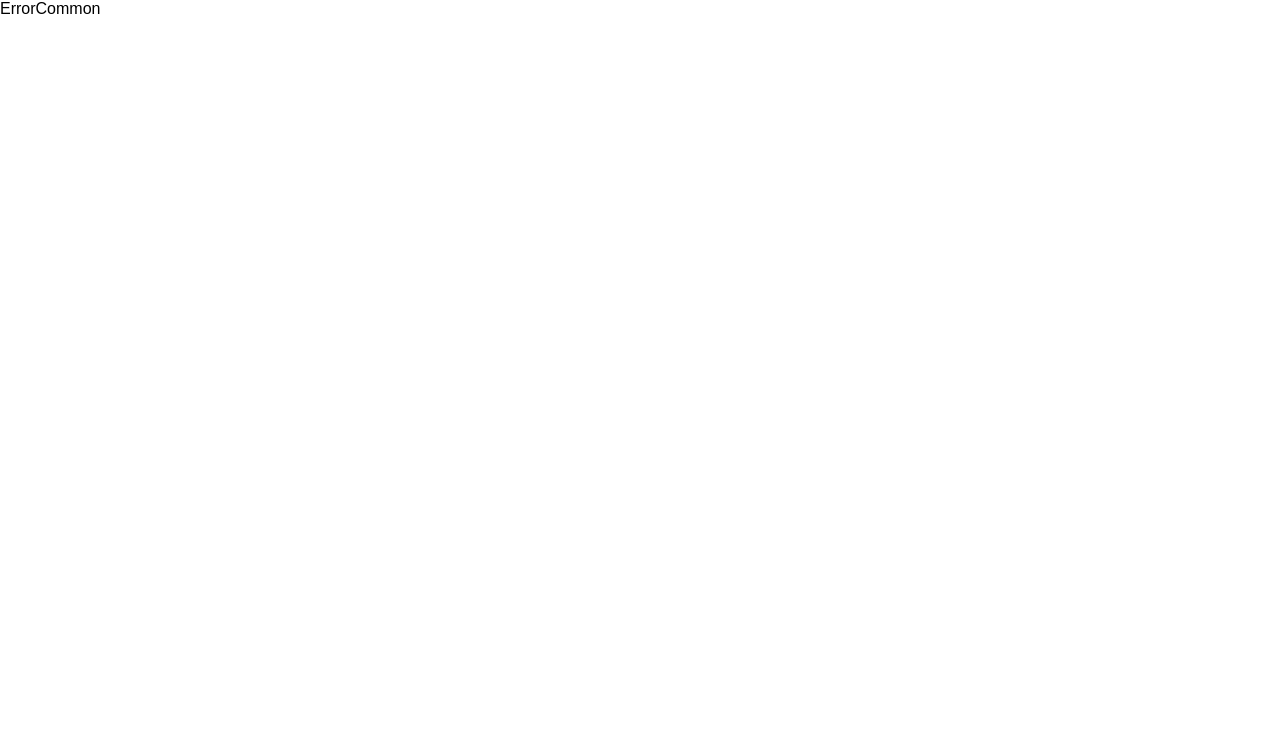
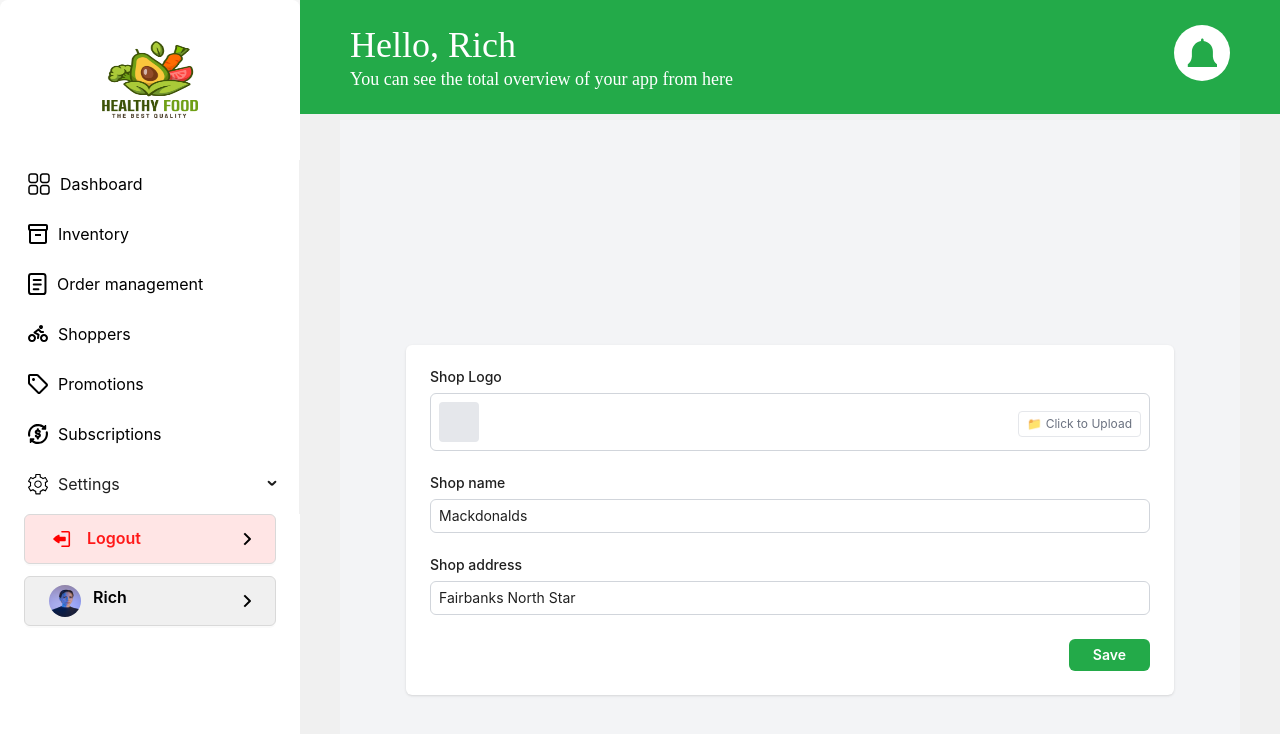
Before and after one commit to sparktechagency/grocery_market_dashboard, a React (Vite) app: page /settings/shop_setting in a window 1280 px wide. Before the commit this address had no page. Shown: the top 734 px of the page. Built offline with nearby package versions, Linux system fonts and the light colour scheme.

Commit message:
added the settings

```diff
--- a/src/Store/StoreDashboardSidebar.jsx
+++ b/src/Store/StoreDashboardSidebar.jsx
@@ -55,19 +55,19 @@ const menuItems = [
         activeIcon: IconSettingsWhite,
         children: [
             {
-                path: "/settings/aboutUS",
+                path: "/settings/",
                 title: "Change Password",
                 icon: IconKeyBlack,
                 activeIcon: IconKeyWhite,
             },
             {
-                path: "/settings/termsAndCondintion",
+                path: "/settings/shop_setting",
                 title: "Shop settings",
                 icon: IconShopBlack,
                 activeIcon: IconShopWhite,
             },
             {
-                path: "/settings/chagePassword",
+                path: "/settings/about_us",
                 title: "About Us",
                 icon: IconAboutBlack,
                 activeIcon: IconAboutWhite,
@@ -170,7 +170,7 @@ const StoreDashboardSidebar = () => {
                                                     fontSize: "16px",
                                                     marginBottom: "10px",
                                                     backgroundColor: isSubActive
-                                                        ? "#4B5320"
+                                                        ? "#23AA49"
                                                         : "transparent",
                                                 }}
                                             >
--- /dev/null
+++ b/src/Store/pages/AboutUs.jsx
@@ -0,0 +1,9 @@
+import React from 'react'
+
+const AboutUs = () => {
+    return (
+        <div>AboutUs</div>
+    )
+}
+
+export default AboutUs
--- /dev/null
+++ b/src/Store/pages/Settings.jsx
@@ -0,0 +1,83 @@
+import React, { useState } from 'react'
+
+const Settings = () => {
+    const [logo, setLogo] = useState(null);
+    const [shopName, setShopName] = useState('Mackdonalds');
+    const [shopAddress, setShopAddress] = useState('Fairbanks North Star');
+
+    const handleFileChange = (e) => {
+        const file = e.target.files[0];
+        if (file) {
+            setLogo({
+                file,
+                url: URL.createObjectURL(file),
+                name: file.name,
+            });
+        }
+    };
+
+    const handleSubmit = (e) => {
+        e.preventDefault();
+        // Handle save logic
+        alert('Saved!');
+    };
+
+    return (
+        <div className="min-h-screen bg-gray-100 flex justify-center items-center px-4 py-8">
+            <form onSubmit={handleSubmit} className="bg-white p-6 rounded-md w-full max-w-3xl space-y-6 shadow">
+                {/* Logo Upload */}
+                <div>
+                    <label className="block font-medium mb-2">Shop Logo</label>
+                    <div className="flex justify-between items-center border border-gray-300 rounded-md p-2">
+                        {logo?.url ? (
+                            <img src={logo.url} alt="Preview" className="w-10 h-10 object-cover mr-4 rounded" />
+                        ) : (
+                            <div className="w-10 h-10 bg-gray-200 mr-4 rounded"></div>
+                        )}
+                        <div className="flex flex-col">
+                            {logo?.name && <span className="text-blue-600 text-sm">{logo.name}</span>}
+                            <label className="cursor-pointer text-xs text-gray-500 border px-2 py-1 rounded w-max mt-1">
+                                📁 Click to Upload
+                                <input type="file" className="hidden" onChange={handleFileChange} />
+                            </label>
+                        </div>
+                    </div>
+                </div>
+
+                {/* Shop Name */}
+                <div>
+                    <label className="block font-medium mb-2">Shop name</label>
+                    <input
+                        type="text"
+                        value={shopName}
+                        onChange={(e) => setShopName(e.target.value)}
+                        className="w-full border border-gray-300 p-2 rounded-md outline-none"
+                    />
+                </div>
+
+                {/* Shop Address */}
+                <div>
+                    <label className="block font-medium mb-2">Shop address</label>
+                    <input
+                        type="text"
+                        value={shopAddress}
+                        onChange={(e) => setShopAddress(e.target.value)}
+                        className="w-full border border-gray-300 p-2 rounded-md outline-none"
+                    />
+                </div>
+
+                {/* Save Button */}
+                <div className="text-right">
+                    <button
+                        type="submit"
+                        className="bg-primary hover:bg-green-700 text-white px-6 py-2 rounded-md font-semibold"
+                    >
+                        Save
+                    </button>
+                </div>
+            </form>
+        </div>
+    );
+}
+
+export default Settings
```
Also changed, not shown: src/Router/Router.jsx (+10 -0 lines).
